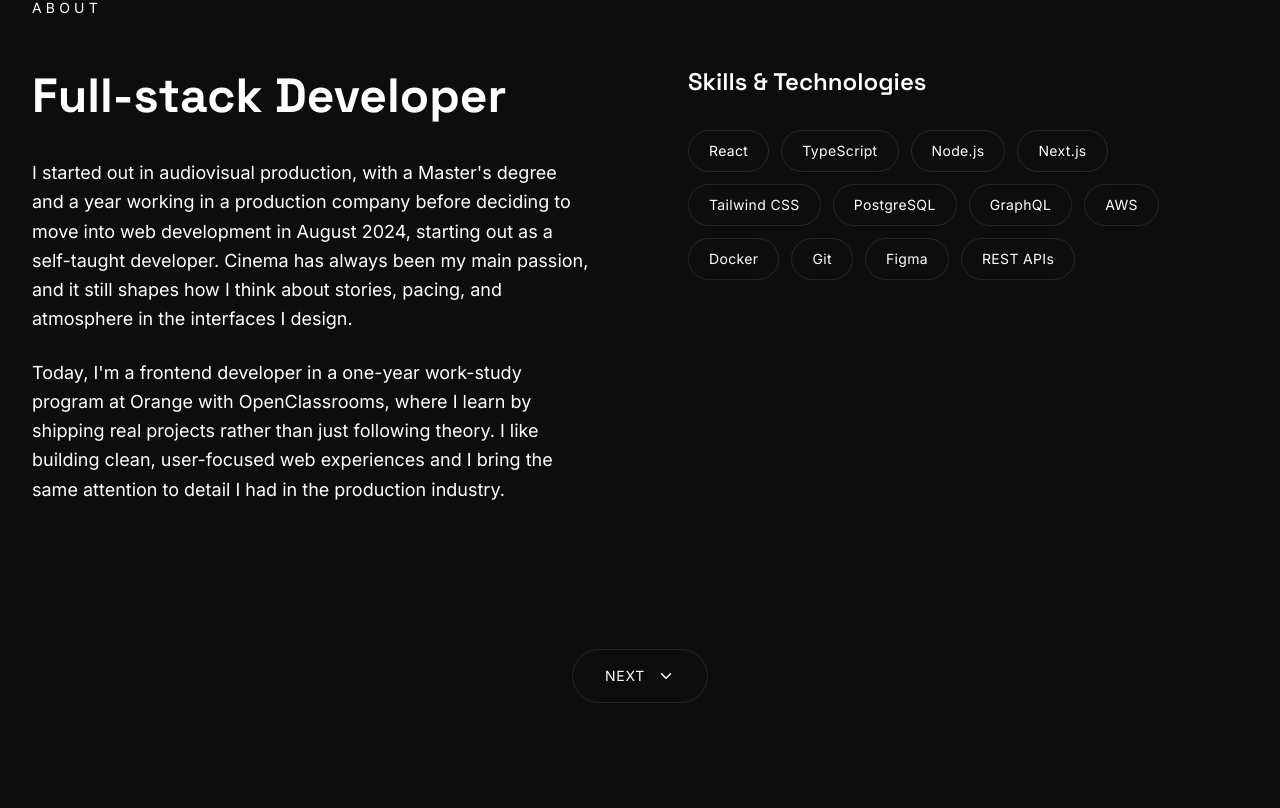
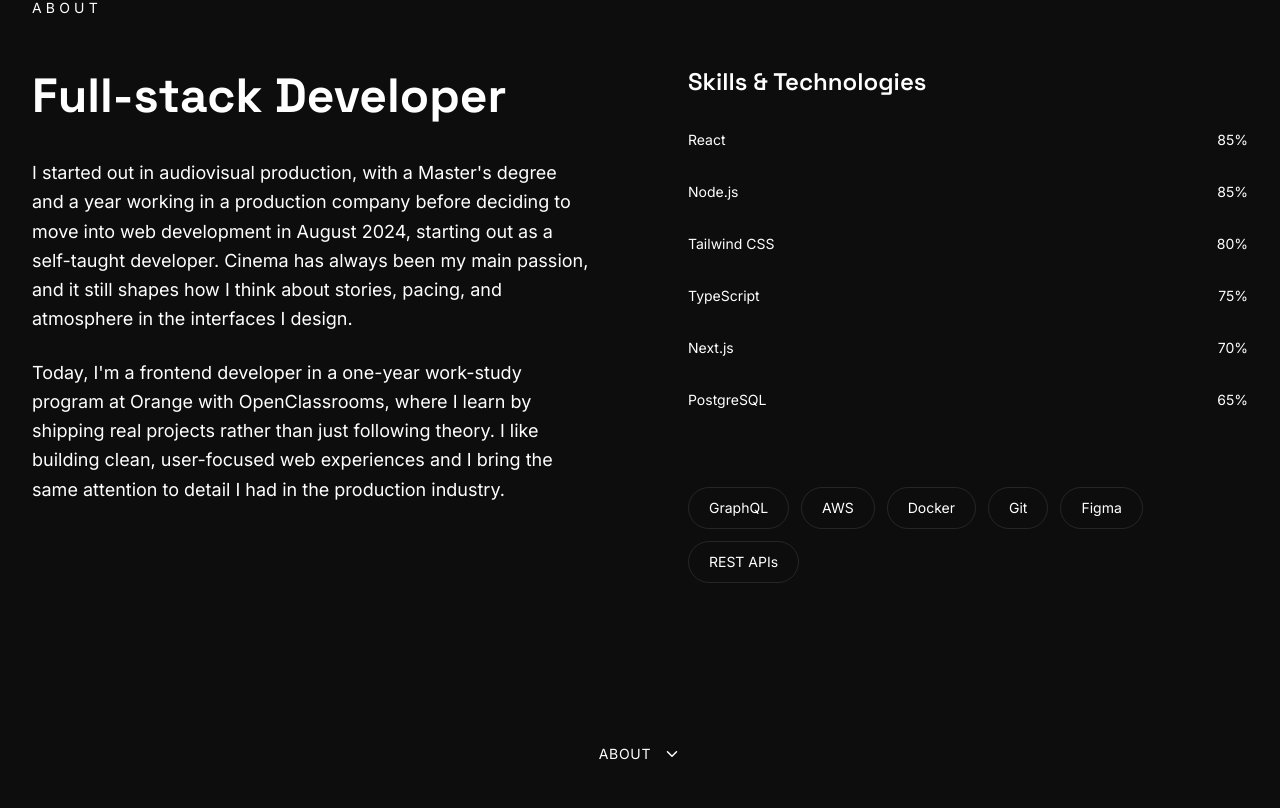
Before and after one commit to WAndrea0207/Portfolio-Andrea-Will, a React (Vite) app: page / in a window 1280 px wide. Shown: the part 1032-1840 px from the top of the page. Built offline with nearby package versions, Linux system fonts and the light colour scheme.

Commit message:
feat: enhance About, Experience, Projects components and update ScrollButton styles for improved UI

```diff
--- a/src/app/components/About.tsx
+++ b/src/app/components/About.tsx
@@ -23,20 +23,16 @@ export function About() {
     return () => observer.disconnect();
   }, []);
 
-  const skills: string[] = [
-    'React',
-    'TypeScript',
-    'Node.js',
-    'Next.js',
-    'Tailwind CSS',
-    'PostgreSQL',
-    'GraphQL',
-    'AWS',
-    'Docker',
-    'Git',
-    'Figma',
-    'REST APIs',
+  const mainSkills = [
+    { name: 'React', level: 85 },
+    { name: 'Node.js', level: 85 },
+    { name: 'Tailwind CSS', level: 80 },
+    { name: 'TypeScript', level: 75 },
+    { name: 'Next.js', level: 70 },
+    { name: 'PostgreSQL', level: 65 },
   ];
+
+  const secondarySkills = ['GraphQL', 'AWS', 'Docker', 'Git', 'Figma', 'REST APIs'];
 
   return (
     <section
@@ -92,8 +88,29 @@ export function About() {
                 Skills & Technologies
               </h3>
 
-              <div className="flex flex-wrap gap-3">
-                {skills.map((skill, index) => (
+              <div className="space-y-5">
+                {mainSkills.map((skill, index) => (
+                  <div key={skill.name}>
+                    <div className="flex justify-between mb-1.5">
+                      <span className="text-sm text-foreground/80">{skill.name}</span>
+                      <span className="text-sm text-accent">{skill.level}%</span>
+                    </div>
+                    <div className="w-full h-1.5 bg-foreground/10 rounded-full overflow-hidden">
+                      <motion.div
+                        initial={{ width: 0 }}
+                        animate={isVisible ? { width: `${skill.level}%` } : { width: 0 }}
+                        transition={{ duration: 1, delay: 0.6 + index * 0.1, ease: 'easeOut' }}
+                        className="h-full bg-accent rounded-full"
+                      />
+                    </div>
+                  </div>
+                ))}
+              </div>
+
+              <div className="mt-8 h-px bg-foreground/10" />
+
+              <div className="flex flex-wrap gap-3 mt-8">
+                {secondarySkills.map((skill, index) => (
                   <motion.span
                     key={skill}
                     initial={{ opacity: 0, scale: 0.8 }}
@@ -101,7 +118,7 @@ export function About() {
                       isVisible ? { opacity: 1, scale: 1 } : { opacity: 0, scale: 0.8 }
                     }
                     transition={{ duration: 0.4, delay: 0.6 + index * 0.05 }}
-                    className="px-5 py-2.5 bg-accent/10 text-accent border border-accent/20 rounded-full text-sm tracking-wide hover:bg-accent/20 hover:border-accent/40 transition-all duration-300"
+                    className="px-5 py-2.5 bg-accent/10 text-accent border border-accent/20 rounded-full text-sm"
                   >
                     {skill}
                   </motion.span>
@@ -117,7 +134,7 @@ export function About() {
         <div className="mt-24 h-[1px] bg-gradient-to-r from-transparent via-foreground/10 to-transparent" />
 
         <div className="mt-12 flex justify-center">
-          <ScrollButton targetId="experience" label="Next" />
+          <ScrollButton targetId="experience" label="About" />
         </div>
       </div>
     </section>
--- a/src/app/components/Experience.tsx
+++ b/src/app/components/Experience.tsx
@@ -145,7 +145,7 @@ export function Experience() {
         <div className="mt-24 h-[1px] bg-gradient-to-r from-transparent via-foreground/10 to-transparent" />
 
         <div className="mt-12 flex justify-center">
-          <ScrollButton targetId="work" label="Next" />
+          <ScrollButton targetId="work" label="Work" />
         </div>
       </div>
     </section>
--- a/src/app/components/ProjectModal.tsx
+++ b/src/app/components/ProjectModal.tsx
@@ -97,7 +97,7 @@ export function ProjectModal({ project, isOpen, onClose }: ProjectModalProps) {
                         <p className="text-xs text-accent/70 mb-1">Frontend</p>
                         <div className="flex flex-wrap gap-1">
                           {project.technicalStack.frontend.map((t) => (
-                            <span key={t} className="text-xs px-2 py-0.5 bg-accent/10 rounded">
+                            <span key={t} className="text-xs px-2 py-0.5 bg-accent/10 text-accent border border-accent/20 rounded-full">
                               {t}
                             </span>
                           ))}
@@ -109,7 +109,7 @@ export function ProjectModal({ project, isOpen, onClose }: ProjectModalProps) {
                         <p className="text-xs text-accent/70 mb-1">Backend</p>
                         <div className="flex flex-wrap gap-1">
                           {project.technicalStack.backend.map((t) => (
-                            <span key={t} className="text-xs px-2 py-0.5 bg-accent/10 rounded">
+                            <span key={t} className="text-xs px-2 py-0.5 bg-accent/10 text-accent border border-accent/20 rounded-full">
                               {t}
                             </span>
                           ))}
@@ -121,7 +121,7 @@ export function ProjectModal({ project, isOpen, onClose }: ProjectModalProps) {
                         <p className="text-xs text-accent/70 mb-1">Tools</p>
                         <div className="flex flex-wrap gap-1">
                           {project.technicalStack.tools.map((t) => (
-                            <span key={t} className="text-xs px-2 py-0.5 bg-accent/10 rounded">
+                            <span key={t} className="text-xs px-2 py-0.5 bg-accent/10 text-accent border border-accent/20 rounded-full">
                               {t}
                             </span>
                           ))}
@@ -135,7 +135,7 @@ export function ProjectModal({ project, isOpen, onClose }: ProjectModalProps) {
                   <h3 className="text-accent text-xs uppercase tracking-wider mb-2">Skills</h3>
                   <div className="flex flex-wrap gap-1">
                     {project.skillsDeveloped.map((skill) => (
-                      <span key={skill} className="text-xs px-2 py-0.5 bg-foreground/10 rounded">
+                      <span key={skill} className="text-xs px-2 py-0.5 bg-accent/10 text-accent border border-accent/20 rounded-full">
                         {skill}
                       </span>
                     ))}
--- a/src/app/components/Projects.tsx
+++ b/src/app/components/Projects.tsx
@@ -77,7 +77,7 @@ export function Projects() {
                     loading="lazy"
                     className="w-full h-full object-cover transition-transform duration-700 group-hover:scale-110"
                   />
-                  <div className="absolute inset-0 bg-gradient-to-t from-background via-background/80 to-background/20 opacity-60 group-hover:opacity-90 transition-opacity duration-300" />
+                  <div className="absolute inset-0 bg-gradient-to-t from-background via-background/90 to-background/60 opacity-80 group-hover:opacity-100 transition-opacity duration-300" />
                 </div>
 
                 <div className="absolute inset-0 p-6 flex flex-col justify-end">
@@ -121,7 +121,7 @@ export function Projects() {
           <div className="mt-24 h-[1px] bg-gradient-to-r from-transparent via-foreground/10 to-transparent" />
 
           <div className="mt-12 flex justify-center">
-            <ScrollButton targetId="contact" label="Next" />
+            <ScrollButton targetId="contact" label="Contact" />
           </div>
         </div>
       </section>
--- a/src/app/components/ScrollButton.tsx
+++ b/src/app/components/ScrollButton.tsx
@@ -18,7 +18,7 @@ export function ScrollButton({ targetId, label = 'Next', showArrow = true, class
   return (
     <button
       onClick={handleClick}
-      className={`inline-flex items-center gap-3 px-8 py-4 bg-accent/10 border border-accent/20 rounded-full hover:bg-accent/20 transition-all text-accent text-sm uppercase tracking-wider ${className}`}
+      className={`inline-flex items-center gap-3 px-8 py-4 bg-accent text-background hover:bg-accent/90 transition-all rounded-full text-sm uppercase tracking-wider ${className}`}
     >
       <span>{label}</span>
       {showArrow && <ChevronDown size={18} />}
```
